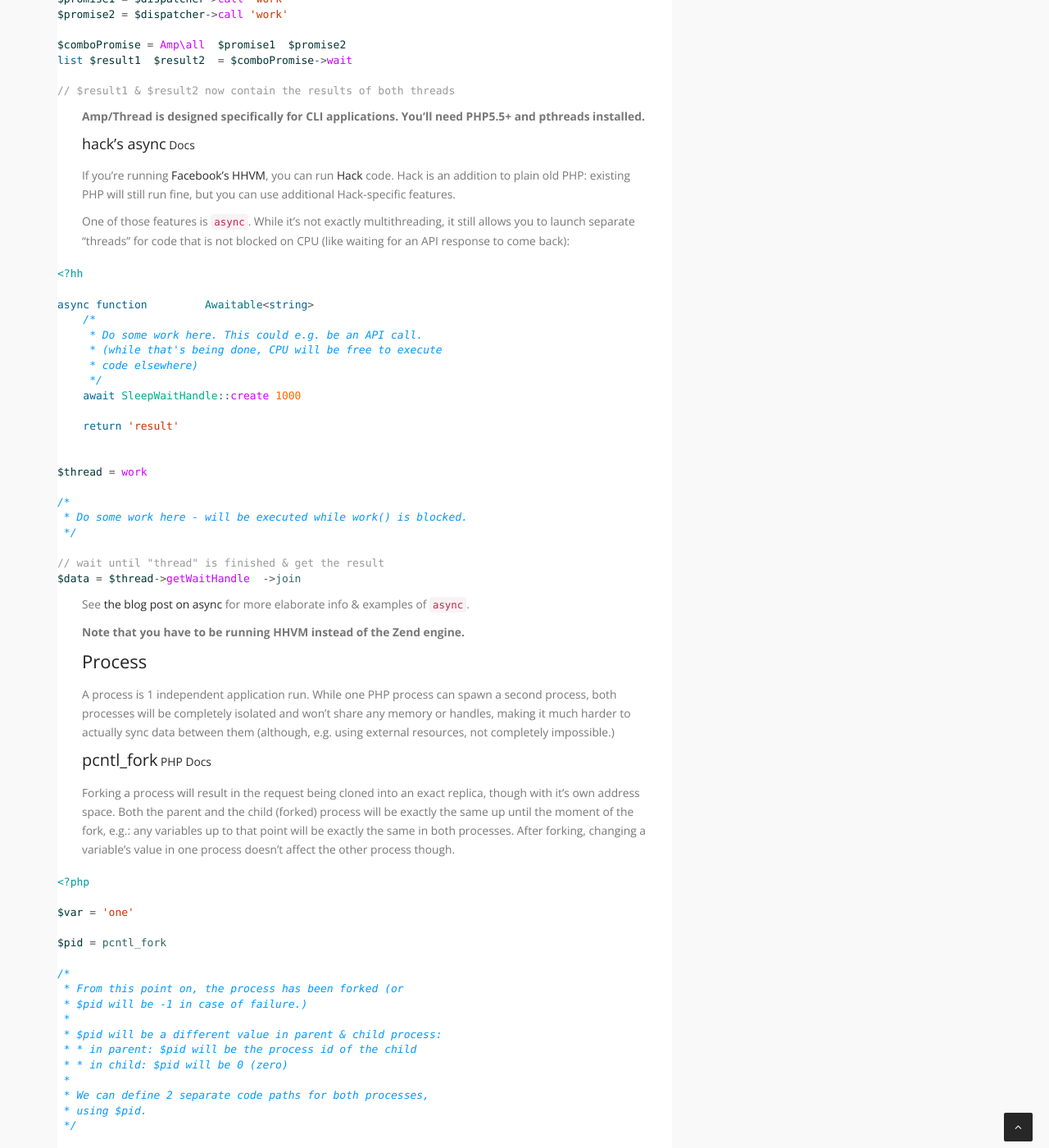
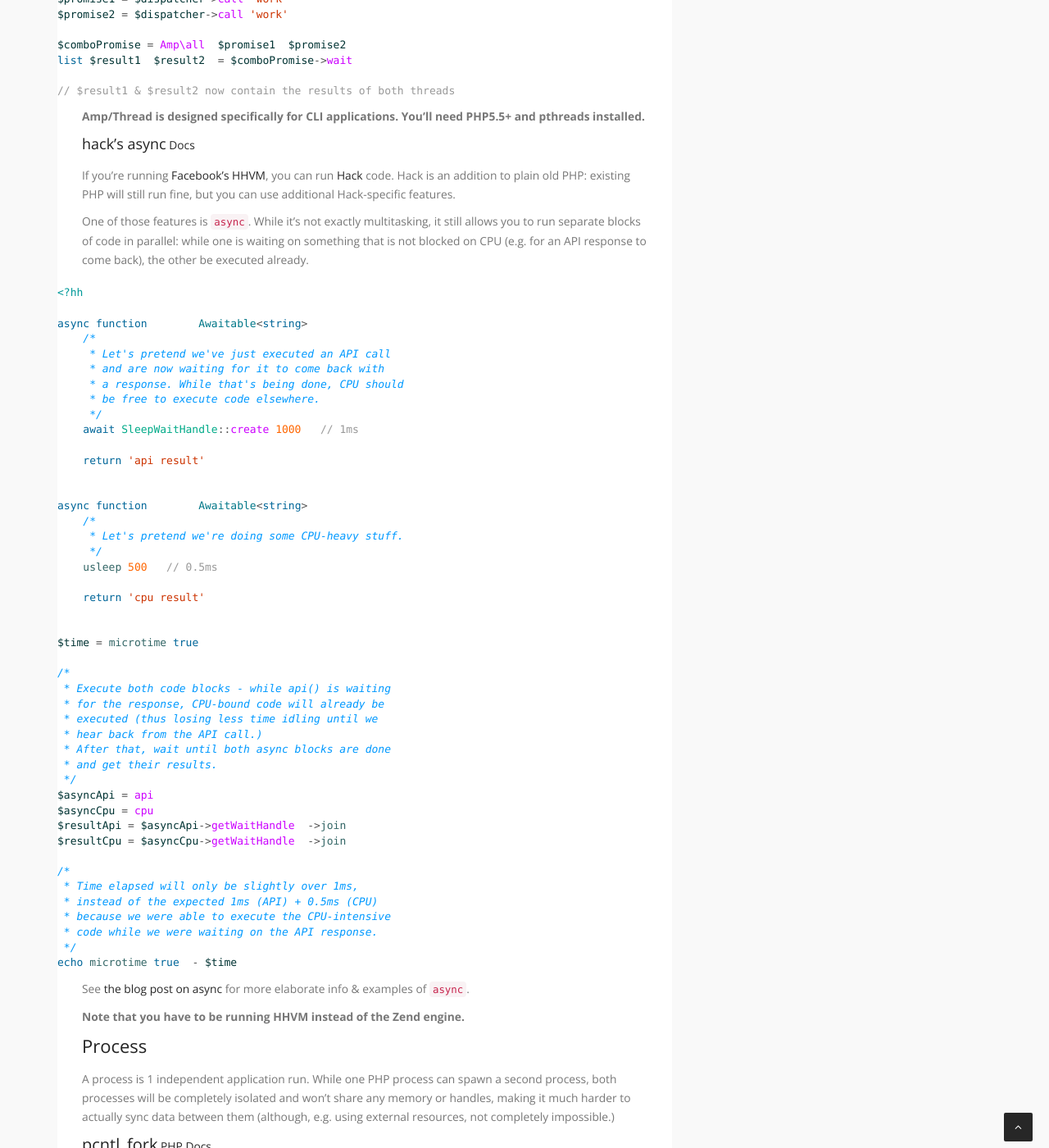
Before and after one commit to matthiasmullie/mullie.eu, a Jekyll site: the page built from _posts/2013-06-19-parallel-processing-multi-tasking-php.md, in a window 1280 px wide and 1400 px high, scrolled down 2093 px. Shown: the whole window at 82% size. Built offline with Jekyll 4.4.1, drawn with Linux system fonts in a browser that asks for light colours; Markdown is read by kramdown in place of the engine named in the settings.

Commit message:
Improve hack's async example
The previous example was just poor...

````diff
--- a/_posts/2013-06-19-parallel-processing-multi-tasking-php.md
+++ b/_posts/2013-06-19-parallel-processing-multi-tasking-php.md
@@ -92,30 +92,54 @@ list($result1, $result2) = $comboPromise->wait();
 
 If you're running [Facebook's HHVM](http://hhvm.com/), you can run [Hack](http://docs.hhvm.com/manual/en/hacklangref.php) code. Hack is an addition to plain old PHP: existing PHP will still run fine, but you can use additional Hack-specific features.
 
-One of those features is `async`. While it's not exactly multithreading, it still allows you to launch separate "threads" for code that is not blocked on CPU (like waiting for an API response to come back):
+One of those features is `async`. While it's not exactly multitasking, it still allows you to run separate blocks of code in parallel: while one is waiting on something that is not blocked on CPU (e.g. for an API response to come back), the other be executed already.
 
 ```hack
 <?hh
 
-async function work(): Awaitable<string> {
+async function api(): Awaitable<string> {
     /*
-     * Do some work here. This could e.g. be an API call.
-     * (while that's being done, CPU will be free to execute
-     * code elsewhere)
+     * Let's pretend we've just executed an API call
+     * and are now waiting for it to come back with
+     * a response. While that's being done, CPU should
+     * be free to execute code elsewhere.
      */
-    await SleepWaitHandle::create(1000);
+    await SleepWaitHandle::create(1000); // 1ms
 
-    return 'result';
+    return 'api result';
 }
 
-$thread = work();
+async function cpu(): Awaitable<string> {
+    /*
+     * Let's pretend we're doing some CPU-heavy stuff.
+     */
+    usleep(500); // 0.5ms
+
+    return 'cpu result';
+}
+
+$time = microtime(true);
 
 /*
- * Do some work here - will be executed while work() is blocked.
+ * Execute both code blocks - while api() is waiting
+ * for the response, CPU-bound code will already be
+ * executed (thus losing less time idling until we
+ * hear back from the API call.)
+ * After that, wait until both async blocks are done
+ * and get their results.
  */
+$asyncApi = api();
+$asyncCpu = cpu();
+$resultApi = $asyncApi->getWaitHandle()->join();
+$resultCpu = $asyncCpu->getWaitHandle()->join();
 
-// wait until "thread" is finished & get the result
-$data = $thread->getWaitHandle()->join();
+/*
+ * Time elapsed will only be slightly over 1ms,
+ * instead of the expected 1ms (API) + 0.5ms (CPU)
+ * because we were able to execute the CPU-intensive
+ * code while we were waiting on the API response.
+ */
+echo microtime(true) - $time;
 ```
 
 See [the blog post on async](http://hhvm.com/blog/7091/async-cooperative-multitasking-for-hack) for more elaborate info & examples of `async`.
````
